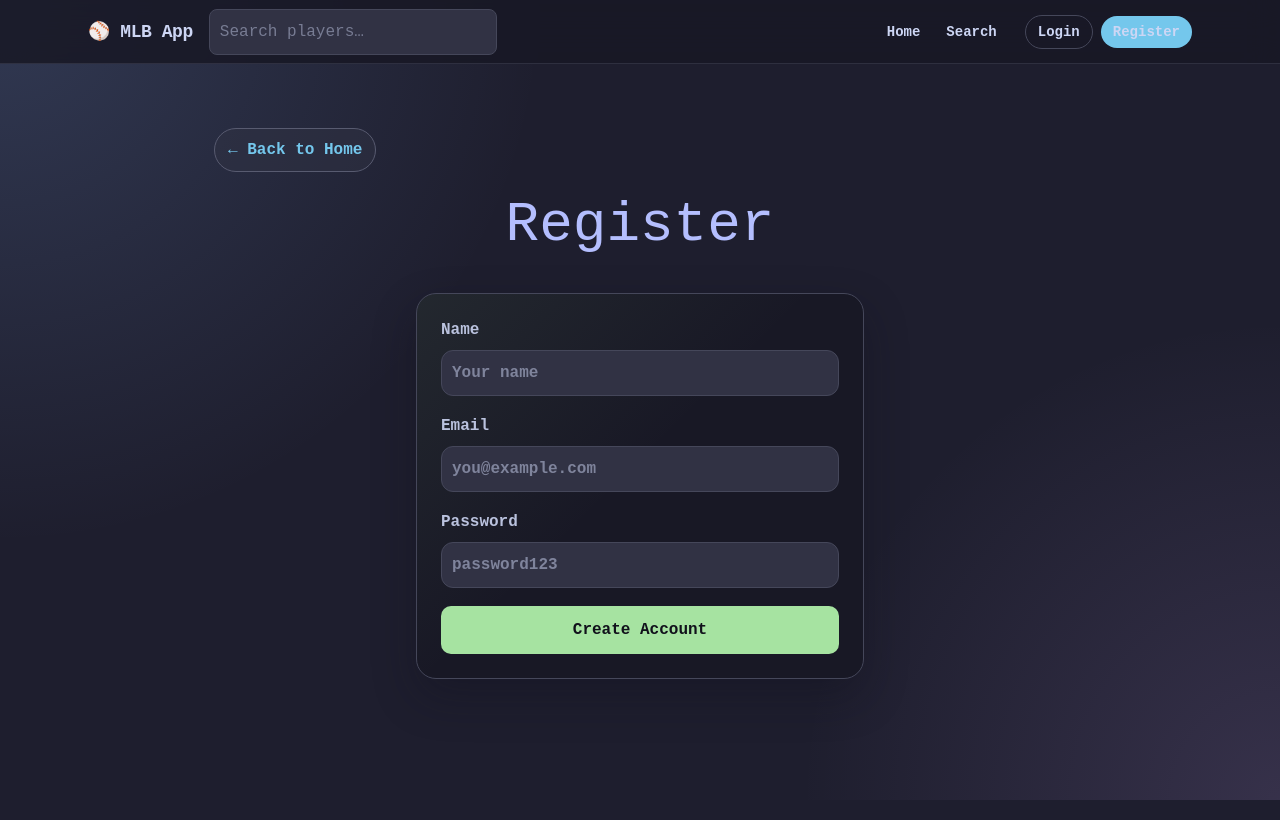
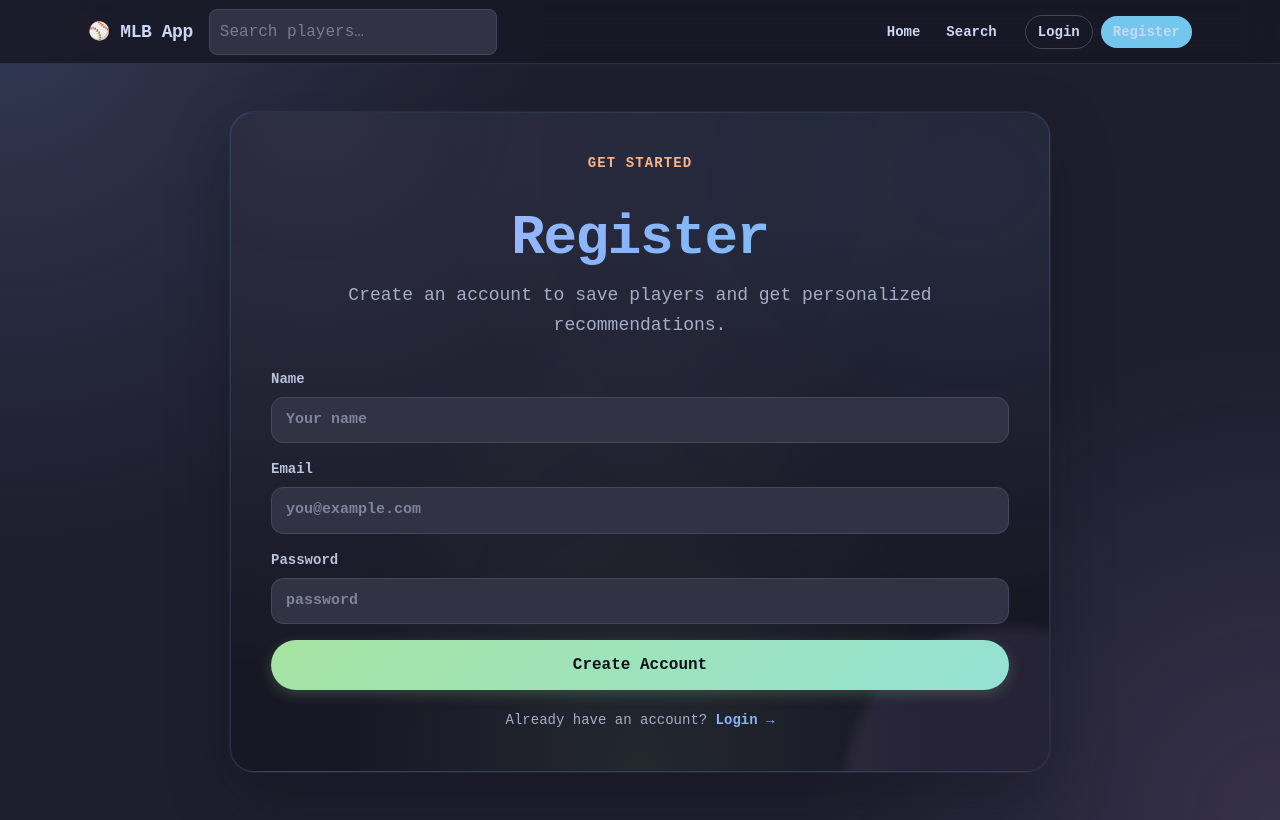
Before and after one commit to hikaru181069/mlb-app, a React app in the folder frontend/: page /register in a window 1280 px wide. Built offline with nearby package versions, Linux system fonts and the light colour scheme; no server answers; the HTML template or start-up script is replaced by a standard one.

Commit message:
refactor loginpage registerpage ui

```diff
--- a/frontend/src/App.css
+++ b/frontend/src/App.css
@@ -999,6 +999,56 @@ input {
   margin: 18px 0 10px;
 }
 
+.auth-form {
+  display: grid;
+  gap: 16px;
+  margin-top: 24px;
+  text-align: left;
+}
+
+.auth-form label {
+  display: grid;
+  gap: 7px;
+  font-weight: 700;
+  color: var(--ctp-subtext1);
+  font-size: 14px;
+}
+
+.auth-form input {
+  width: 100%;
+  max-width: none;
+  border-radius: 12px;
+  padding: 11px 14px;
+  font-size: 15px;
+  transition:
+    border-color 160ms ease,
+    box-shadow 160ms ease;
+}
+
+.auth-form input:focus {
+  outline: none;
+  border-color: var(--ctp-blue);
+  box-shadow: 0 0 0 3px rgba(137, 180, 250, 0.16);
+}
+
+.auth-switch {
+  margin-top: 20px;
+  text-align: center;
+  color: var(--ctp-subtext0);
+  font-size: 14px;
+}
+
+.auth-switch a {
+  color: var(--ctp-blue);
+  font-weight: 700;
+  text-decoration: none;
+  transition: color 160ms ease;
+}
+
+.auth-switch a:hover {
+  color: var(--ctp-lavender);
+}
+
 .player-form {
   display: grid;
   gap: 18px;
--- a/frontend/src/pages/LoginPage.jsx
+++ b/frontend/src/pages/LoginPage.jsx
@@ -12,80 +12,66 @@ function LoginPage() {
   const [email, setEmail] = useState("");
   const [password, setPassword] = useState("");
   const [errorMessage, setErrorMessage] = useState("");
-  const [successMessage, setSuccessMessage] = useState("");
 
   const navigate = useNavigate();
-
   const token = getAuthToken();
   const userName = getAuthUserName();
 
   const handleLogout = () => {
     clearAuthData();
-    setSuccessMessage("");
-    setErrorMessage("");
     window.location.reload();
   };
 
   const handleSubmit = async (event) => {
     event.preventDefault();
-
     try {
       const data = await loginUser({ email, password });
-
       saveAuthData(data);
-
-      setErrorMessage("");
-      setSuccessMessage("Login successful.");
       navigate(data.hasCompletedOnboarding ? "/" : "/onboarding/team");
     } catch (error) {
       console.error("Login error:", error);
-      setSuccessMessage("");
       setErrorMessage(
         error.message || "Failed to login. Please check your email and password.",
       );
     }
   };
+
   if (token) {
     return (
-      <div className="app">
-        <Link className="back-link" to="/">
-          ← Back to Home
-        </Link>
-
-        <h1>Already logged in</h1>
-        <p className="status-message">Logged in as {userName || "user"}</p>
-
-        <Link className="add-player-link" to="/">
-          Go to Home
-        </Link>
-
-        <button className="delete-button" type="button" onClick={handleLogout}>
-          Logout and Login Again
+      <div className="home-page px-6 py-16">
+        <div className="home-empty-state">
+          <span className="empty-state-icon">✓</span>
+          <p className="empty-state-title">Already logged in as {userName || "user"}</p>
+          <div className="home-actions">
+            <Link className="home-link" to="/">Go to Home</Link>
+            <button className="home-link danger" type="button" onClick={handleLogout}>
+              Logout
             </button>
+          </div>
+        </div>
       </div>
     );
   }
 
   return (
-    <div className="app">
-      <Link className="back-link" to="/">
-        ← Back to Home
-      </Link>
+    <div className="home-page px-6 py-16">
+      <section className="home-hero w-full max-w-md px-8 py-10 md:px-12 md:py-12">
+        <p className="home-kicker text-sm">Welcome Back</p>
+        <h1 className="text-4xl font-black tracking-tight">Login</h1>
+        <p className="home-description mt-3 text-base">
+          Sign in to access your favorites and recommendations.
+        </p>
 
-      <h1>Login</h1>
-
-      <form
-        className="player-form mx-auto mt-8 w-full max-w-md"
-        onSubmit={handleSubmit}
-      >
+        <form className="auth-form" onSubmit={handleSubmit}>
           <label>
             Email
             <input
               type="email"
               name="email"
-            placeholder="test@example.com"
+              placeholder="you@example.com"
               value={email}
               onChange={(event) => setEmail(event.target.value)}
+              style={{ margin: 0 }}
             />
           </label>
 
@@ -94,17 +80,23 @@ function LoginPage() {
             <input
               type="password"
               name="password"
-            placeholder="password123"
+              placeholder="password"
               value={password}
               onChange={(event) => setPassword(event.target.value)}
+              style={{ margin: 0 }}
             />
           </label>
 
-        <button type="submit">Login</button>
+          {errorMessage && <p className="error-message" style={{ margin: 0 }}>{errorMessage}</p>}
+
+          <button className="home-link" type="submit">Login</button>
         </form>
 
-      {errorMessage && <p className="error-message">{errorMessage}</p>}
-      {successMessage && <p className="status-message">{successMessage}</p>}
+        <p className="auth-switch">
+          Don't have an account?{" "}
+          <Link to="/register">Register →</Link>
+        </p>
+      </section>
     </div>
   );
 }
--- a/frontend/src/pages/RegisterPage.jsx
+++ b/frontend/src/pages/RegisterPage.jsx
@@ -6,51 +6,37 @@ import { saveAuthData } from "../utils/authStorage";
 
 function RegisterPage() {
   const navigate = useNavigate();
-  const [formData, setFormData] = useState({
-    name: "",
-    email: "",
-    password: "",
-  });
+  const [formData, setFormData] = useState({ name: "", email: "", password: "" });
   const [errorMessage, setErrorMessage] = useState("");
 
   const handleChange = (event) => {
     const { name, value } = event.target;
-
-    setFormData({
-      ...formData,
-      [name]: value,
-    });
+    setFormData({ ...formData, [name]: value });
   };
 
   const handleSubmit = async (event) => {
     event.preventDefault();
-
     try {
       setErrorMessage("");
       const data = await registerUser(formData);
-
       saveAuthData(data);
       navigate("/onboarding/team");
     } catch (error) {
       console.error("Register error:", error);
-      setErrorMessage(
-        error.message || "Failed to register. Please check your input.",
-      );
+      setErrorMessage(error.message || "Failed to register. Please check your input.");
     }
   };
 
   return (
-    <div className="app">
-      <Link className="back-link" to="/">
-        ← Back to Home
-      </Link>
+    <div className="home-page px-6 py-16">
+      <section className="home-hero w-full max-w-md px-8 py-10 md:px-12 md:py-12">
+        <p className="home-kicker text-sm">Get Started</p>
+        <h1 className="text-4xl font-black tracking-tight">Register</h1>
+        <p className="home-description mt-3 text-base">
+          Create an account to save players and get personalized recommendations.
+        </p>
 
-      <h1>Register</h1>
-
-      <form
-        className="player-form mx-auto mt-8 w-full max-w-md"
-        onSubmit={handleSubmit}
-      >
+        <form className="auth-form" onSubmit={handleSubmit}>
           <label>
             Name
             <input
@@ -59,6 +45,7 @@ function RegisterPage() {
               value={formData.name}
               onChange={handleChange}
               placeholder="Your name"
+              style={{ margin: 0 }}
             />
           </label>
 
@@ -70,6 +57,7 @@ function RegisterPage() {
               value={formData.email}
               onChange={handleChange}
               placeholder="you@example.com"
+              style={{ margin: 0 }}
             />
           </label>
 
@@ -80,14 +68,21 @@ function RegisterPage() {
               name="password"
               value={formData.password}
               onChange={handleChange}
-            placeholder="password123"
+              placeholder="password"
+              style={{ margin: 0 }}
             />
           </label>
 
-        <button type="submit">Create Account</button>
+          {errorMessage && <p className="error-message" style={{ margin: 0 }}>{errorMessage}</p>}
+
+          <button className="home-link" type="submit">Create Account</button>
         </form>
 
-      {errorMessage && <p className="error-message">{errorMessage}</p>}
+        <p className="auth-switch">
+          Already have an account?{" "}
+          <Link to="/login">Login →</Link>
+        </p>
+      </section>
     </div>
   );
 }
```
Lines whose indentation alone changed are shown as unchanged.
